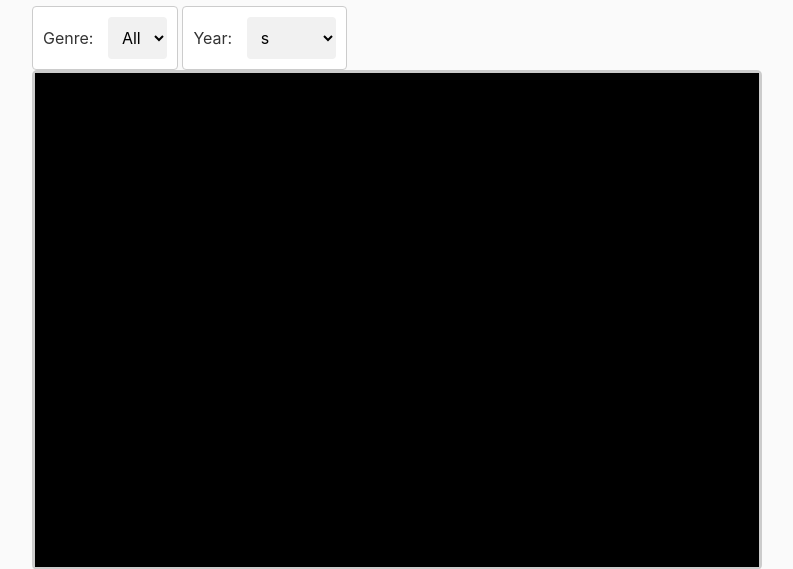
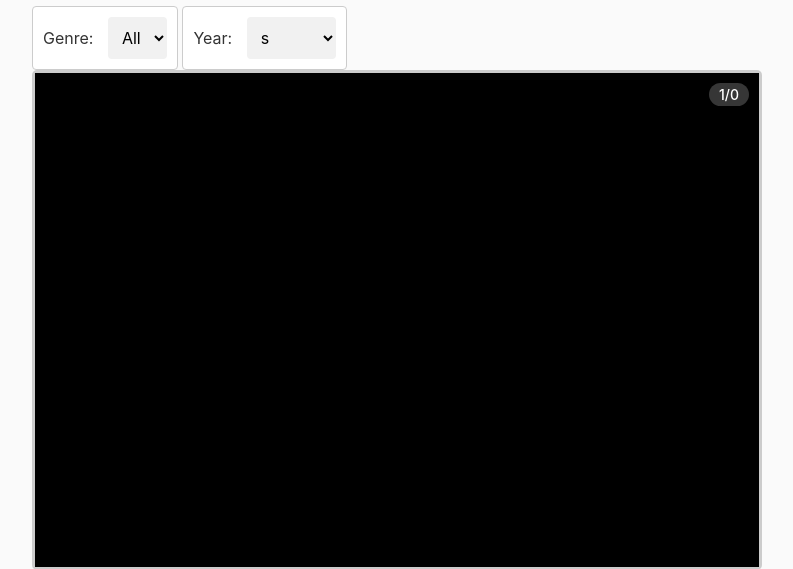
Before and after one commit to rich2965/trivia_project, a Flask app: template triviasite/templates/movies.html in a window 1280 px wide. Shown: the part 74-643 px from the top of the page, without its empty margins (53-846 px from the left). Run offline with Flask 3, Linux system fonts and the light colour scheme; the template is opened without the code that fills it, so the values that code supplies are empty; parts of the project's set-up code (start-up, migrations or seed data) failed here and were passed over; some libraries are stand-ins or nearby versions.

Commit message:
Improving Movie Navigation

```diff
--- a/triviasite/static/main.css
+++ b/triviasite/static/main.css
@@ -339,5 +339,17 @@
   position: absolute;
   top: 50%;
   transform: translateY(-50%);
+
+}
+
+.swiper-counter {
+  position: absolute;
+  border-radius: 20px;
+  top: 10px;
+  right: 10px;
+  padding: 1px 10px;
+  background-color: rgba(109, 109, 109, 0.5);
+  color: #fff;
+  font-size: 14px;
   z-index: 9999; /* Set a high z-index to put the element in front*/
 }
--- a/triviasite/static/scripts.js
+++ b/triviasite/static/scripts.js
@@ -49,16 +49,12 @@
     el: '.swiper-pagination',
     clickable: true,
   },
+  on: {
+    slideChange: function () {
+      var activeSlideIndex = this.activeIndex + 1;
+      var totalSlides = this.slides.length;
+      var counter = document.querySelector('.swiper-counter');
+      counter.textContent = activeSlideIndex + '/' + totalSlides;
+    }
+  }
 });
-
-// Add event listeners to the navigation buttons
-var prevButton = document.querySelector('.swiper-button-prev');
-var nextButton = document.querySelector('.swiper-button-next');
-prevButton.addEventListener('click', function(event) {
-  event.stopPropagation(); // Prevent click event from propagating
-  // Your code for handling the click event for the prev button
-});
-nextButton.addEventListener('click', function(event) {
-  event.stopPropagation(); // Prevent click event from propagating
-  // Your code for handling the click event for the next button
-});
--- a/triviasite/templates/movies.html
+++ b/triviasite/templates/movies.html
@@ -30,11 +30,9 @@
                 <div class="swiper-slide"><img src="{{image}}"></div>
                 {% endfor %}
             </div>
-              <!-- Add navigation buttons -->
-            <div class="swiper-button-prev"></div>
-            <div class="swiper-button-next"></div>
             <!-- Add pagination counter -->
             <div class="swiper-pagination"></div>
+            <div class="swiper-counter">1/{{movie.still_imagery|length}}</div>
         </div>
         <div class="back">
             <table>
```
